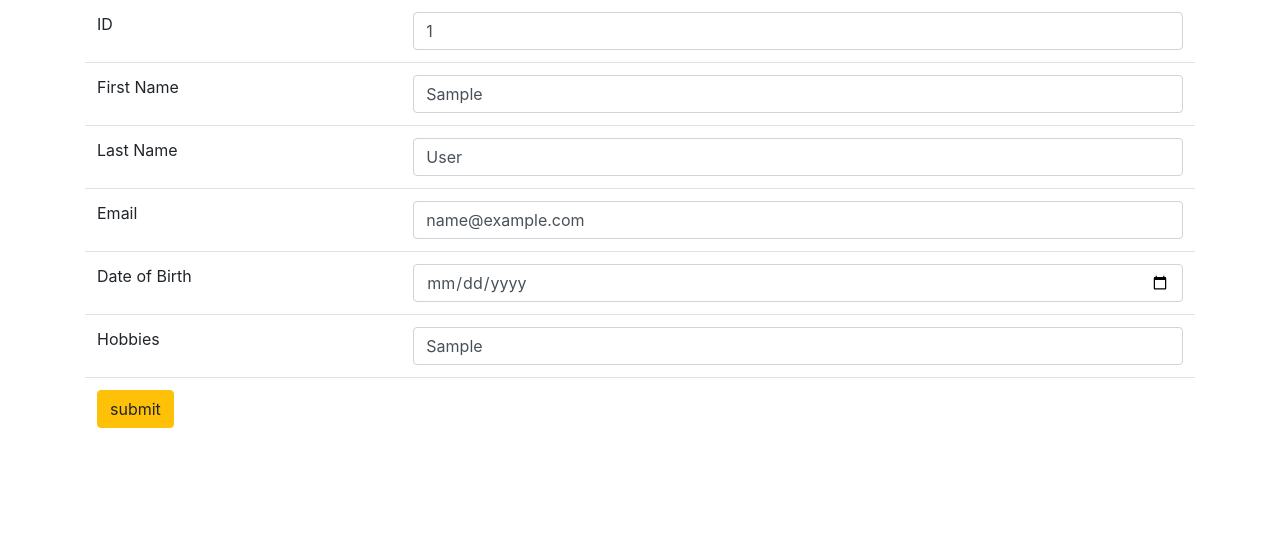
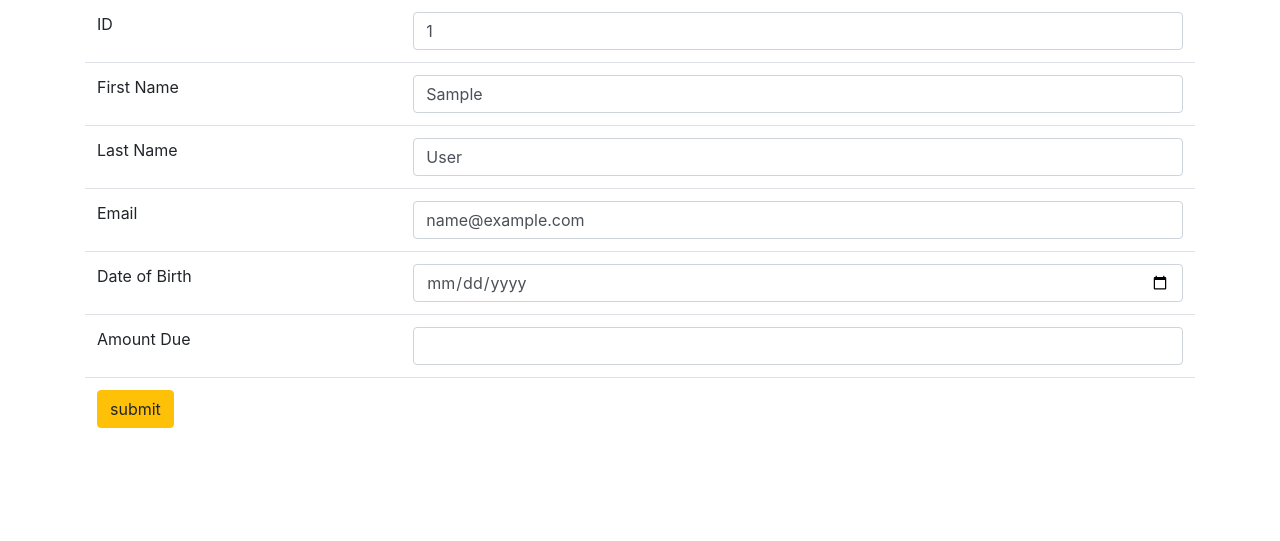
Before and after one commit to yashshah123/CRUD-APP, a Flask app: page /1/edit in a window 1280 px wide. Shown: the part 177-718 px from the top of the page. Run offline with Flask 2, Linux system fonts and the light colour scheme; tables that the repository leaves empty hold one stand-in row (values such as "Sample post"); some libraries are stand-ins or nearby versions.

Commit message:
Update update.html

```diff
--- a/templates/update.html
+++ b/templates/update.html
@@ -13,7 +13,7 @@
 <table class="table">
     <tr>
         <td>ID</td>
-        <td><input type = "text" name = "id" value="{{student.id}}" class="form-control" /></td>
+        <td><input type = "number" name = "id" value="{{student.id}}" class="form-control" /></td>
     </tr>
     <tr>
         <td>First Name</td>
@@ -35,8 +35,8 @@
     </tr>
 
     <tr>
-        <td>Hobbies</td>
-        <td><input type = "text" name = "amount_due" class="form-control" value="{{student.amount_due}}" /></td>
+        <td>Amount Due</td>
+        <td><input type = "number" name = "amount_due" class="form-control" value="{{student.amount_due}}" /></td>
     </tr>
 
 
```
